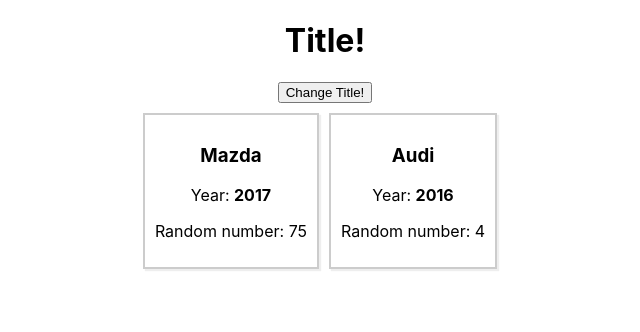
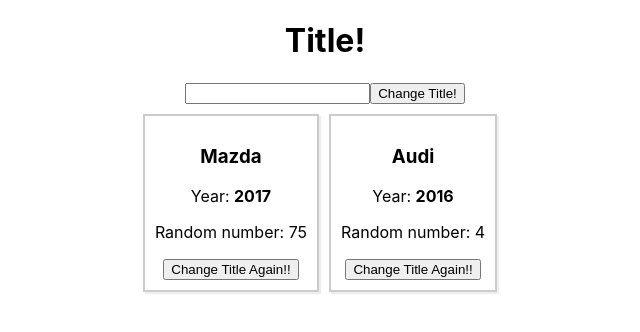
Before and after one commit to shutnikPk/react_theory, a React (Create React App) app: page / in a window 1280 px wide. Shown: the top 332 px of the page, without its empty margins (315-955 px from the left). Built offline with nearby package versions, Linux system fonts and the light colour scheme.

Commit message:
add event onChanged

```diff
--- a/src/App.js
+++ b/src/App.js
@@ -12,14 +12,16 @@
     pageTitle: 'Title!'
   }
 
-  changeTitleHandler = () => {
+  handleInput = (e) => {
+    this.setState({
+      pageTitle: e.target.value
+    })
+  }
 
-    const newTitle = `Title! is changed ${String.fromCharCode(Math.round(Math.random()*100))}`
-
+  changeTitleHandler = (newTitle) => {
     this.setState({
       pageTitle: newTitle
     })
-
   }
 
   render () {
@@ -27,7 +29,7 @@
       textAlign: 'center'
     }
 
-    const buttonStyle = {
+    const InputStyle = {
       display: 'block',
       margin: '10px auto'
     }
@@ -39,10 +41,29 @@
 
         <h1>{this.state.pageTitle}</h1>
 
-        <button style={buttonStyle} onClick = {this.changeTitleHandler}> {'Change Title!'}</button>
+        <div style={InputStyle}>
+          <input type="tex"
+            onChange = {this.handleInput.bind(this)}>
 
-        <Car name={cars[0].name} year={cars[0].year} />
-        <Car name={cars[1].name} year={cars[1].year} />
+          </input>
+
+          <button
+          onClick = {this.changeTitleHandler.bind(this,'changed')}>
+            {'Change Title!'}
+          </button>
+        </div>
+
+        <Car
+          name={cars[0].name}
+          year={cars[0].year}
+          onChangeTitle={this.changeTitleHandler.bind(this, cars[0].name)}
+        />
+
+        <Car
+          name={cars[1].name}
+          year={cars[1].year}
+          onChangeTitle={()=>this.changeTitleHandler(cars[1].name)}
+        />
 
       </div>
     );
--- a/src/Car/Car.js
+++ b/src/Car/Car.js
@@ -6,6 +6,6 @@
     <h3>{props.name}</h3>
     <p>Year: <strong>{props.year}</strong></p>
     <p>Random number: {Math.round(Math.random()*100)}</p>
-    {props.children}
+    <button onClick = {props.onChangeTitle}>{'Change Title Again!!'}</button>
   </div>
 )
```
